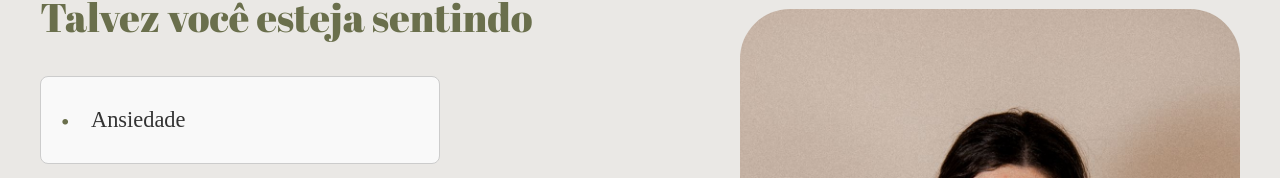
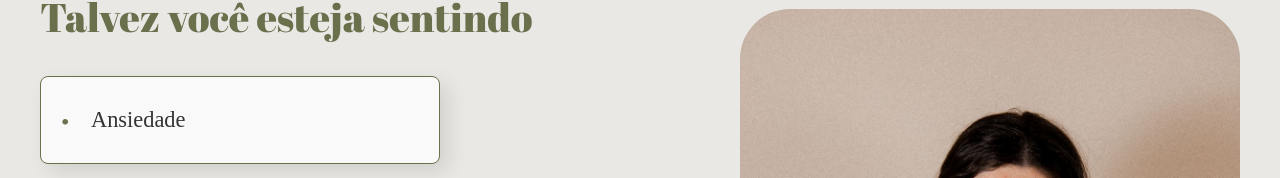
Before and after one commit to kauacode/psychologist-personal-site, a React (Vite) app: page / in a window 1280 px wide. Shown: the part 774-952 px from the top of the page. Built offline with nearby package versions, Linux system fonts and the light colour scheme.

Commit message:
styles: personalizado mais o card de wellness para uma estilizacao mais bonita

```diff
--- a/src/components/Cards/Wellness/CardWellness.module.css
+++ b/src/components/Cards/Wellness/CardWellness.module.css
@@ -8,6 +8,9 @@
   background-color: #f9f9f9;
   cursor: pointer;
   position: relative;
+  border: 1px solid #6A6F4C;
+  box-shadow: 8px 8px 20px rgba(0, 0, 0, 0.1);
+
 }
 
 .card::before {
```
